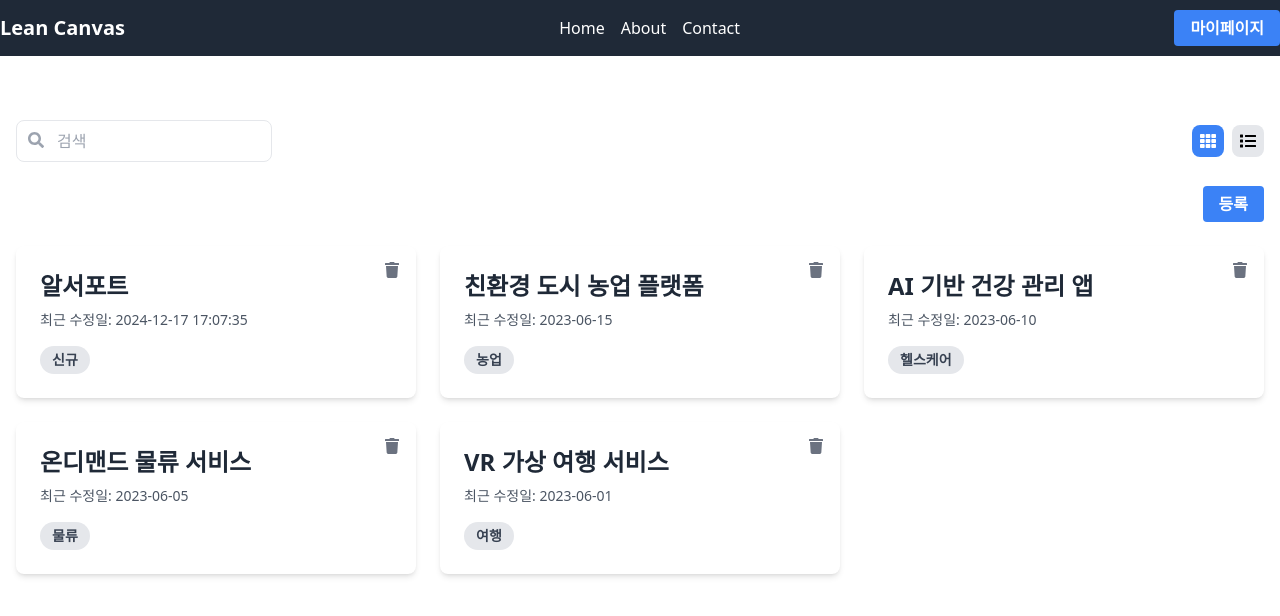
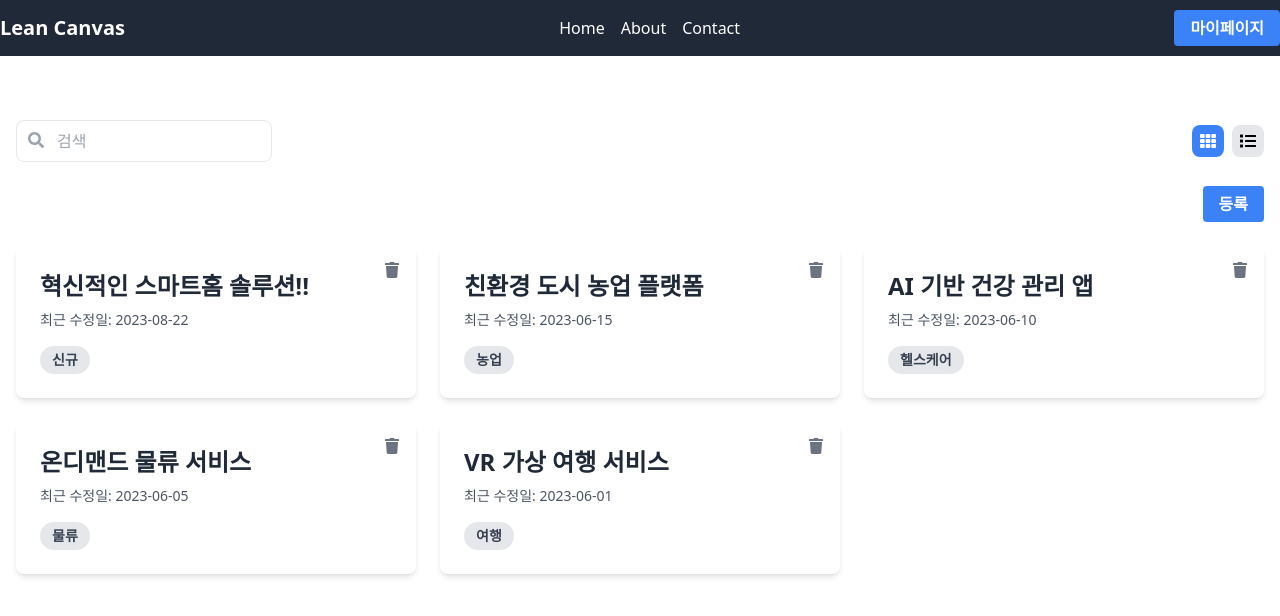
Before and after one commit to noh1oo1/lean-canvas-react, a React (Vite) app: page / in a window 1280 px wide. Shown: the top 616 px of the page. Built offline with nearby package versions, Linux system fonts and the light colour scheme; data requests are answered from the project's data file.

Commit message:
feat: 상세 UI 작업

```diff
--- a/data/db.json
+++ b/data/db.json
@@ -25,10 +25,213 @@
       "category": "여행"
     },
     {
-      "title": "알서포트",
-      "lastModified": "2024-12-17 17:07:35",
+      "id": 5,
+      "title": "혁신적인 스마트홈 솔루션!!",
+      "lastModified": "2023-08-22",
       "category": "신규",
-      "id": 5
+      "problem": {
+        "notes": [
+          {
+            "id": "p1",
+            "content": "기존 스마트홈 시스템의 복잡성",
+            "color": "bg-yellow-300"
+          },
+          {
+            "id": "p2",
+            "content": "높은 초기 설치 비용",
+            "color": "bg-pink-300"
+          },
+          {
+            "id": "p3",
+            "content": "다양한 기기 간 호환성 문제",
+            "color": "bg-blue-300"
+          }
+        ]
+      },
+      "customerSegments": {
+        "notes": [
+          {
+            "id": "cs1",
+            "content": "30-50대 중산층 가정",
+            "color": "bg-blue-300"
+          },
+          {
+            "id": "cs2",
+            "content": "기술에 관심 있는 밀레니얼 세대",
+            "color": "bg-yellow-300"
+          },
+          {
+            "id": "cs3",
+            "content": "에너지 절약에 관심 있는 환경 의식적 소비자",
+            "color": "bg-pink-300"
+          }
+        ]
+      },
+      "valueProposition": {
+        "notes": [
+          {
+            "id": "vp1",
+            "content": "직관적이고 사용하기 쉬운 인터페이스",
+            "color": "bg-pink-300"
+          },
+          {
+            "id": "vp2",
+            "content": "저렴한 초기 비용과 월 구독 모델",
+            "color": "bg-yellow-300"
+          },
+          {
+            "id": "vp3",
+            "content": "모든 주요 스마트홈 기기와 호환",
+            "color": "bg-blue-300"
+          }
+        ]
+      },
+      "solution": {
+        "notes": [
+          {
+            "id": "s1",
+            "content": "AI 기반 자동화 시스템",
+            "color": "bg-yellow-300"
+          },
+          {
+            "id": "s2",
+            "content": "클라우드 기반 중앙 제어 시스템",
+            "color": "bg-blue-300"
+          },
+          {
+            "id": "s3",
+            "content": "모듈식 설계로 쉬운 확장성",
+            "color": "bg-pink-300"
+          }
+        ]
+      },
+      "unfairAdvantage": {
+        "notes": [
+          {
+            "id": "ua1",
+            "content": "특허받은 AI 알고리즘",
+            "color": "bg-pink-300"
+          },
+          {
+            "id": "ua2",
+            "content": "주요 스마트홈 기기 제조업체와의 독점 파트너십",
+            "color": "bg-yellow-300"
+          }
+        ]
+      },
+      "channels": {
+        "notes": [
+          {
+            "id": "ch1",
+            "content": "온라인 직접 판매",
+            "color": "bg-yellow-300"
+          },
+          {
+            "id": "ch2",
+            "content": "전문 설치 업체 네트워크",
+            "color": "bg-blue-300"
+          },
+          {
+            "id": "ch3",
+            "content": "대형 전자제품 소매점",
+            "color": "bg-pink-300"
+          }
+        ]
+      },
+      "keyMetrics": {
+        "notes": [
+          {
+            "id": "km1",
+            "content": "월간 활성 사용자 수",
+            "color": "bg-blue-300"
+          },
+          {
+            "id": "km2",
+            "content": "고객 유지율",
+            "color": "bg-yellow-300"
+          },
+          {
+            "id": "km3",
+            "content": "평균 에너지 절감률",
+            "color": "bg-pink-300"
+          }
+        ]
+      },
+      "costStructure": {
+        "notes": [
+          {
+            "id": "cs1",
+            "content": "하드웨어 개발 및 생산 비용",
+            "color": "bg-pink-300"
+          },
+          {
+            "id": "cs2",
+            "content": "소프트웨어 개발 및 유지보수",
+            "color": "bg-blue-300"
+          },
+          {
+            "id": "cs3",
+            "content": "마케팅 및 고객 지원",
+            "color": "bg-yellow-300"
+          }
+        ]
+      },
+      "revenueStreams": {
+        "notes": [
+          {
+            "id": "rs1",
+            "content": "하드웨어 판매",
+            "color": "bg-yellow-300"
+          },
+          {
+            "id": "rs2",
+            "content": "월간 구독료",
+            "color": "bg-pink-300"
+          },
+          {
+            "id": "rs3",
+            "content": "프리미엄 기능 업그레이드",
+            "color": "bg-blue-300"
+          }
+        ]
+      },
+      "existingAlternatives": {
+        "notes": [
+          {
+            "id": "ea1",
+            "content": "기존 홈 오토메이션 시스템",
+            "color": "bg-yellow-300"
+          },
+          {
+            "id": "ea2",
+            "content": "개별 스마트 기기 사용",
+            "color": "bg-pink-300"
+          }
+        ]
+      },
+      "highLevelConcept": {
+        "notes": [
+          {
+            "id": "hlc1",
+            "content": "모든 가정을 위한 AI 기반 스마트홈",
+            "color": "bg-blue-300"
+          }
+        ]
+      },
+      "earlyAdopters": {
+        "notes": [
+          {
+            "id": "ea1",
+            "content": "테크 얼리어답터",
+            "color": "bg-blue-300"
+          },
+          {
+            "id": "ea2",
+            "content": "에너지 절약 열성 지지자",
+            "color": "bg-pink-300"
+          }
+        ]
+      }
     }
   ]
 }
--- a/src/components/CanvasCard.jsx
+++ b/src/components/CanvasCard.jsx
@@ -1,18 +1,10 @@
 import { FaPlus } from 'react-icons/fa';
-import { useState } from 'react';
-import { v4 as uuidv4 } from 'uuid';
 import Note from './Note';
 
-function CanvasCard({ title, isSubtitle = false }) {
-  const [notes, setNotes] = useState([]);
+function CanvasCard({ title, isSubtitle = false, notes = [] }) {
+  const handleAddNote = () => {};
 
-  const handleAddNote = () => {
-    setNotes([...notes, { id: uuidv4(), content: '' }]);
-  };
-
-  const handleRemoveNote = id => {
-    setNotes(notes.filter(note => note.id !== id));
-  };
+  const handleRemoveNote = () => {};
 
   return (
     <div className="row-span-1 bg-white min-h-48 border border-collapse border-gray-300">
@@ -33,6 +25,7 @@
             key={note.id}
             id={note.id}
             content={note.content}
+            color={note.color}
             onRemoveNote={handleRemoveNote}
           />
         ))}
--- a/src/components/LeanCanvas.jsx
+++ b/src/components/LeanCanvas.jsx
@@ -1,23 +1,46 @@
 import CanvasCard from './CanvasCard';
-
-function LeanCanvas() {
+function LeanCanvas({ canvas }) {
   return (
     <div className="border-4 border-black">
       <div className="grid grid-cols-5">
-        <CanvasCard title={'1. 문제'} />
-        <CanvasCard title={'4. 해결안'} />
-        <CanvasCard title={'3. 가치제안'} />
-        <CanvasCard title={'5. 경쟁우위'} />
-        <CanvasCard title={'2. 목표 고객'} />
-        <CanvasCard title={'기존 대안'} isSubtitle />
-        <CanvasCard title={'8. 핵심지표'} />
-        <CanvasCard title={'상위개념'} isSubtitle />
-        <CanvasCard title={'9. 고객 경로'} />
-        <CanvasCard title={'얼리 어답터'} isSubtitle />
+        <CanvasCard title={'1. 문제'} notes={canvas.problem.notes} />
+        <CanvasCard title={'4. 해결안'} notes={canvas.solution.notes} />
+        <CanvasCard
+          title={'3. 가치제안'}
+          notes={canvas.valueProposition.notes}
+        />
+        <CanvasCard
+          title={'5. 경쟁우위'}
+          notes={canvas.unfairAdvantage.notes}
+        />
+        <CanvasCard
+          title={'2. 목표 고객'}
+          notes={canvas.customerSegments.notes}
+        />
+        <CanvasCard
+          title={'기존 대안'}
+          isSubtitle
+          notes={canvas.existingAlternatives.notes}
+        />
+        <CanvasCard title={'8. 핵심지표'} notes={canvas.keyMetrics.notes} />
+        <CanvasCard
+          title={'상위개념'}
+          isSubtitle
+          notes={canvas.highLevelConcept.notes}
+        />
+        <CanvasCard title={'9. 고객 경로'} notes={canvas.channels.notes} />
+        <CanvasCard
+          title={'얼리 어답터'}
+          isSubtitle
+          notes={canvas.earlyAdopters.notes}
+        />
       </div>
       <div className="grid grid-cols-2">
-        <CanvasCard title={'7. 비용 구조'} />
-        <CanvasCard title={'6. 수익 흐름'} />
+        <CanvasCard title={'7. 비용 구조'} notes={canvas.costStructure.notes} />
+        <CanvasCard
+          title={'6. 수익 흐름'}
+          notes={canvas.revenueStreams.notes}
+        />
       </div>
     </div>
   );
--- a/src/components/Note.jsx
+++ b/src/components/Note.jsx
@@ -1,7 +1,7 @@
 import { useEffect, useRef, useState } from 'react';
 import { AiOutlineClose, AiOutlineCheck } from 'react-icons/ai';
 
-const Note = ({ id, onRemoveNote }) => {
+const Note = ({ id, content, color: initialColor, onRemoveNote }) => {
   const colorOptions = [
     'bg-yellow-300',
     'bg-pink-300',
@@ -9,14 +9,17 @@
     'bg-green-300',
   ];
 
-  const randomIndex = Math.floor(Math.random() * colorOptions.length);
-
-  const [color, setColor] = useState(colorOptions[randomIndex]);
+  // 새로고침해도 색상이 유지할 수 있음
+  const [color, setColor] = useState(() => {
+    if (initialColor) return initialColor;
+    const randomIndex = Math.floor(Math.random() * colorOptions.length);
+    return colorOptions[randomIndex];
+  });
 
   const [isEditing, setIsEditing] = useState(false);
 
   const textareaRef = useRef(null);
-  const [content, setContent] = useState('');
+
   useEffect(() => {
     if (textareaRef.current) {
       textareaRef.current.style.height =
@@ -54,7 +57,6 @@
       <textarea
         ref={textareaRef}
         value={content}
-        onChange={e => setContent(e.target.value)}
         className={`w-full h-full bg-transparent resize-none border-none focus:outline-none text-gray-900 overflow-hidden`}
         aria-label="Edit Note"
         placeholder="메모를 작성하세요."
--- a/src/pages/CanvasDetail.jsx
+++ b/src/pages/CanvasDetail.jsx
@@ -27,7 +27,7 @@
   return (
     <div>
       <CanvasTitle value={canvas?.title} onChange={handleTitleChange} />
-      <LeanCanvas />
+      {canvas && <LeanCanvas canvas={canvas} />}
     </div>
   );
 }
```
